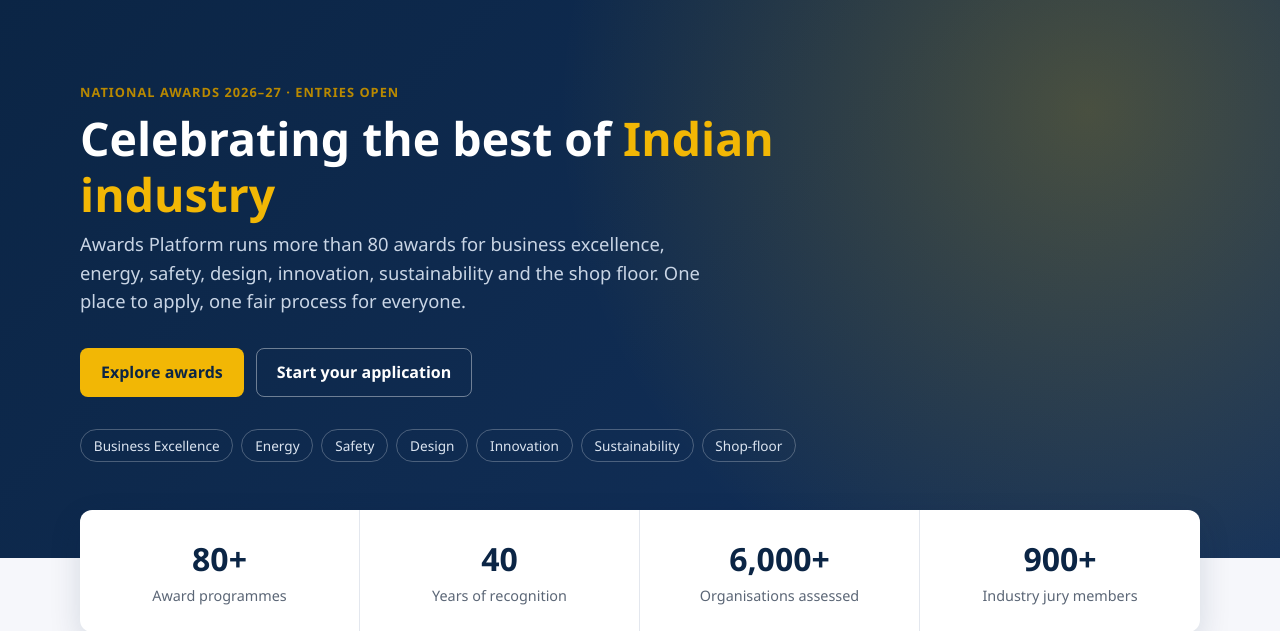
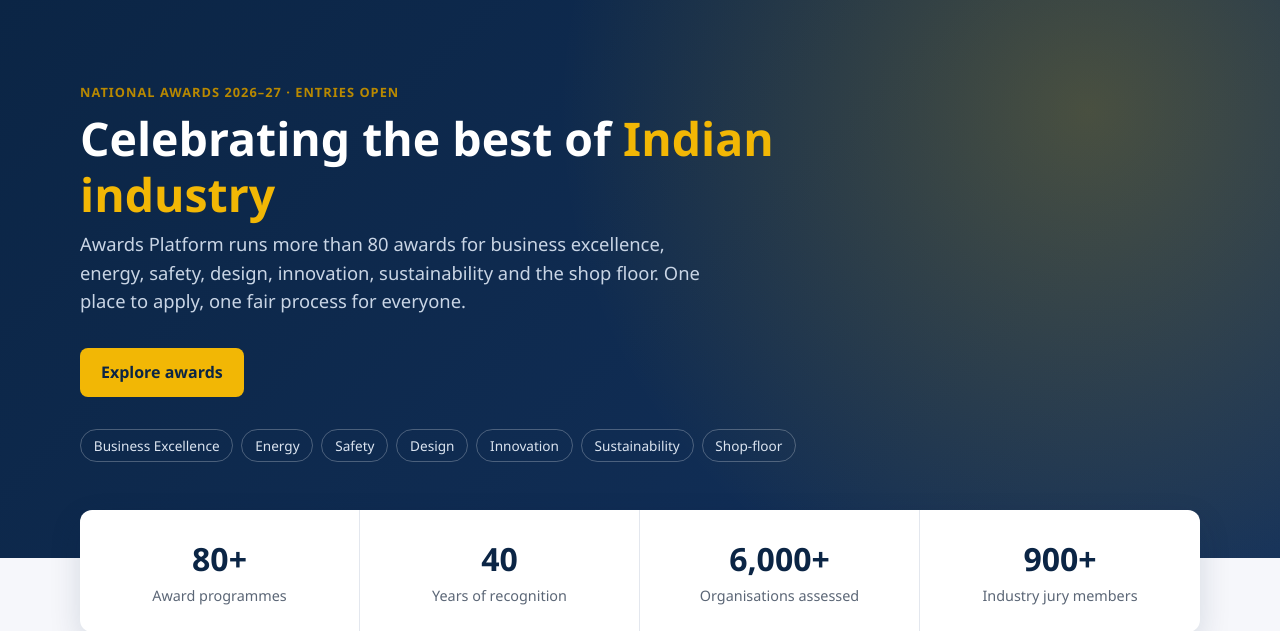
Before and after one commit to shashankgusain2-glitch/AwardApplication, a Django app: page / in a window 1280 px wide. Shown: the part 69-700 px from the top of the page. Run offline with Django 5.2, Linux system fonts and the light colour scheme; data that the repository does not hold is empty; parts of the project's set-up code (start-up, migrations or seed data) failed here and were passed over.

Commit message:
Home page: remove the Start your application button
Co-Authored-By: Claude Opus 5.5 <noreply@anthropic.com>

```diff
--- a/templates/core/home.html
+++ b/templates/core/home.html
@@ -8,7 +8,6 @@
     <p>{{ org.name }} runs more than 80 awards for business excellence, energy, safety, design, innovation, sustainability and the shop floor. One place to apply, one fair process for everyone.</p>
     <div class="row">
       <a class="btn btn-primary" href="{% url 'core:awards' %}">Explore awards</a>
-      <a class="btn btn-outline-light" href="{% url 'accounts:login' %}">Start your application</a>
     </div>
     <div class="hero-badges">
       {% for sector in sectors %}<span>{{ sector }}</span>{% endfor %}
```
